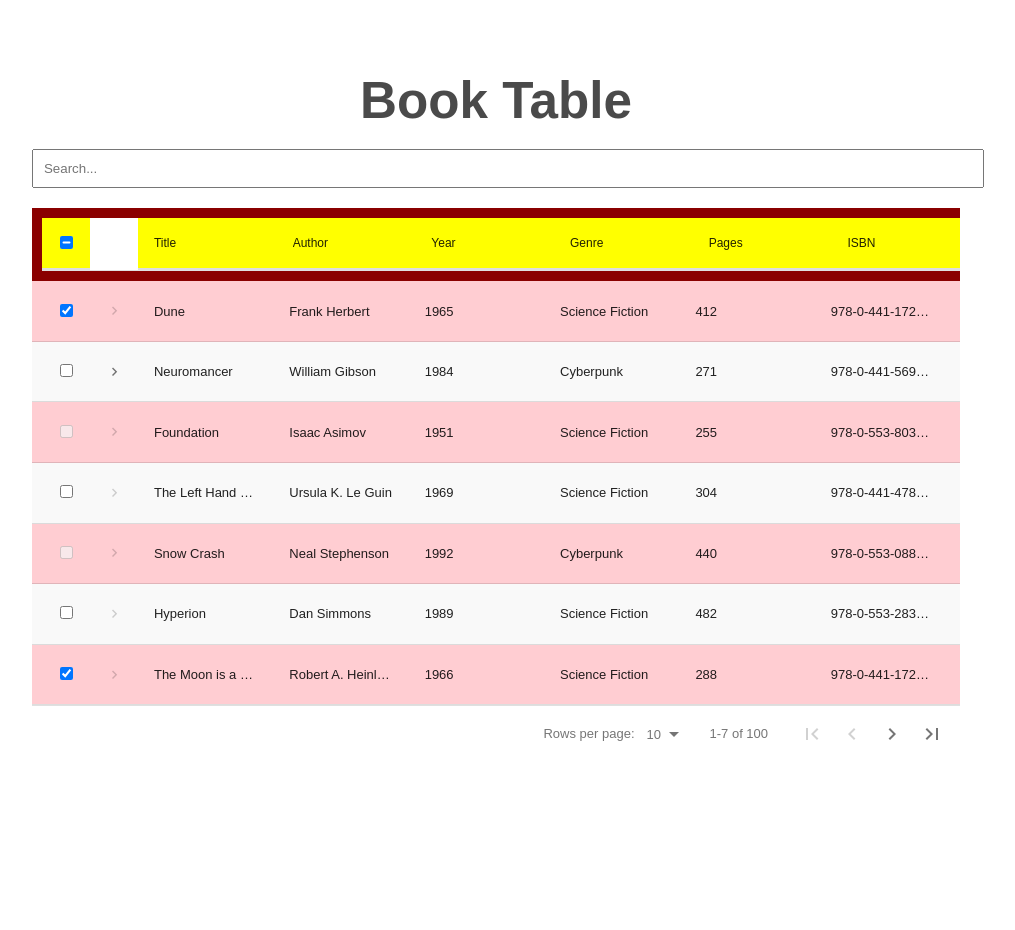
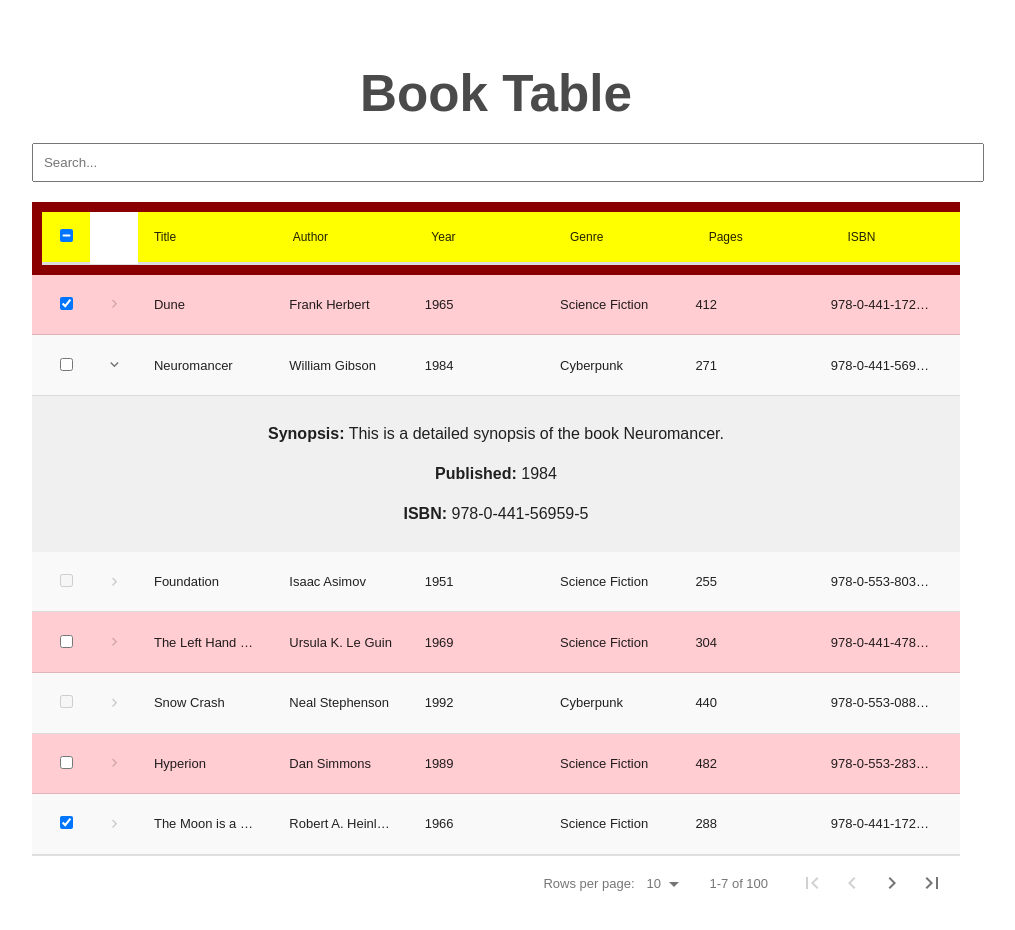
Before and after one commit to Gitow93/T-project, a React (Vite) app: page / in a window 1280 px wide. Shown: the top 930 px of the page, without its empty margins (144-1159 px from the left). Before the commit the page ends 800 px from the top, so only its background shows below. Built offline with nearby package versions, Linux system fonts and the light colour scheme.

Commit message:
make row 2 expanded by default

```diff
--- a/src/components/BookTable.jsx
+++ b/src/components/BookTable.jsx
@@ -33,7 +33,6 @@ const columns = [
   },
 ];
 
-
 const ExpandedComponent = ({ data }) => (
   <div style={{ padding: '10px', backgroundColor: '#f0f0f0' }}>
     <p><strong>Synopsis:</strong> {`This is a detailed synopsis of the book ${data.title}.`}</p>
@@ -41,7 +40,6 @@ const ExpandedComponent = ({ data }) => (
     <p><strong>ISBN:</strong> {data.isbn}</p>
   </div>
 );
-
 
 const conditionalRowStyles = [
   {
@@ -58,8 +56,9 @@ const conditionalRowStyles = [
   },
 ];
 
+const isRowEvenAndExpandable = row => row.id % 2 === 0 && ![4, 6].includes(row.id);
 
-const isRowEvenAndExpandable = row => row.id % 2 === 0 && ![4, 6].includes(row.id);
+const isRowExpandedByDefault = row => row.id === 2;
 
 const BookTable = () => {
   const [loading, setLoading] = useState(true);
@@ -67,7 +66,6 @@ const BookTable = () => {
   const [filteredBooks, setFilteredBooks] = useState(books);
 
   useEffect(() => {
-
     setTimeout(() => {
       setLoading(false);
     }, 2000);
@@ -113,7 +111,9 @@ const BookTable = () => {
         conditionalRowStyles={conditionalRowStyles}
         expandableRows
         expandableRowDisabled={row => !isRowEvenAndExpandable(row)}
+        expandableRowExpanded={isRowExpandedByDefault}
         expandableRowsComponent={({ data }) => <ExpandedComponent data={data} />}
+        striped={false}
         onSelectedRowsChange={({ selectedRows }) => console.log(selectedRows)}
         fixedHeader
       />
```
